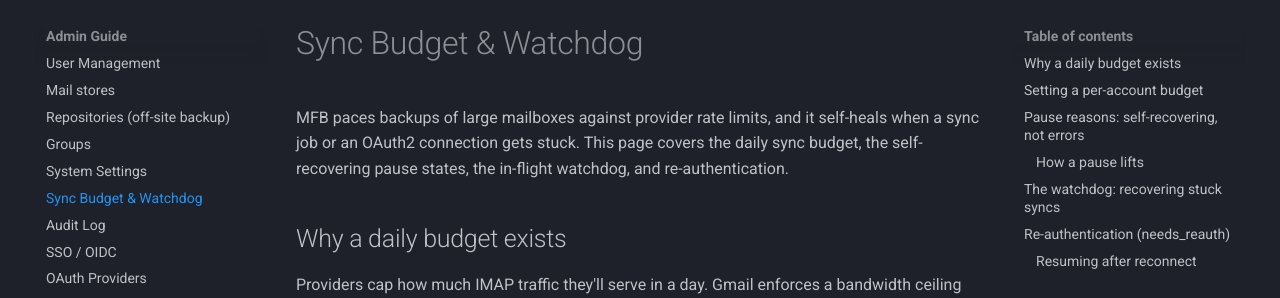
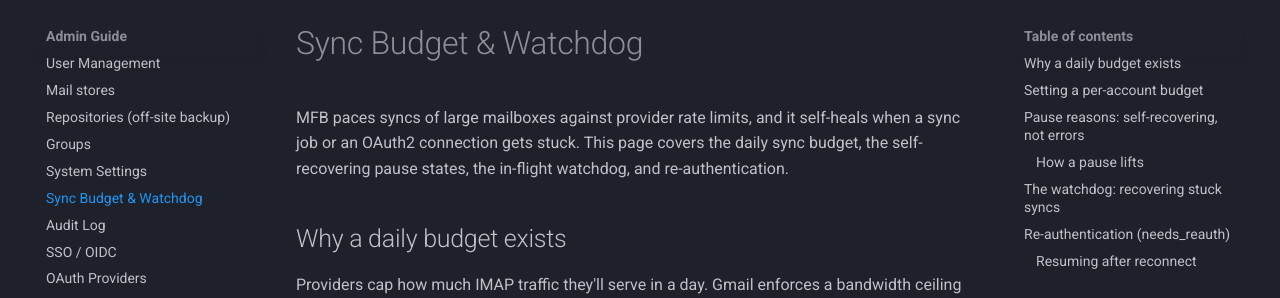
Before and after one commit to thekoma/mailfallback, an MkDocs documentation site: the page built from docs/src/admin-guide/sync-budget.md, in a window 1280 px wide and 900 px high. Shown: the part 123-421 px from the top of the window. Built offline with MkDocs 1.6.1 and Material for MkDocs 9.7.7, drawn with Linux system fonts in a browser that asks for light colours; comment, search, counter and statistics services are not loaded; some of the changed text lies outside the part shown.

Commit message:
docs(admin-guide): fix sync-budget lexicon (local sync is 'sync', not 'backup')
Per LEXICON.md, bare "backup" and "back up" verbs apply only to off-site
Repository operations. Local mailbox syncing must use "sync" terminology.

Fixed:
- Line 3: "paces backups" → "paces syncs"
- Line 86: "resume backups" → "resume syncs"
- Line 96: "starts backing up again" → "starts syncing again"

Co-Authored-By: Claude Opus 4.8 <noreply@anthropic.com>

```diff
--- a/docs/src/admin-guide/sync-budget.md
+++ b/docs/src/admin-guide/sync-budget.md
@@ -1,6 +1,6 @@
 # Sync Budget & Watchdog
 
-MFB paces backups of large mailboxes against provider rate limits, and it self-heals when a sync job or an OAuth2 connection gets stuck. This page covers the daily sync budget, the self-recovering pause states, the in-flight watchdog, and re-authentication.
+MFB paces syncs of large mailboxes against provider rate limits, and it self-heals when a sync job or an OAuth2 connection gets stuck. This page covers the daily sync budget, the self-recovering pause states, the in-flight watchdog, and re-authentication.
 
 ## Why a daily budget exists
 
@@ -83,7 +83,7 @@ After either sweep closes a job, the account goes back to `idle` and:
 
 OAuth2 accounts (Gmail, Microsoft) refresh their access token automatically before each sync using the stored refresh token. Two outcomes distinguish a real sign-in problem from a transient one:
 
-- **Terminal failure** — the refresh token itself is invalid (missing/malformed credentials, or the provider returns `invalid_grant`, meaning the token was revoked or expired). MFB sets the account's sync state to `needs_reauth` and sends a `needs_reauth` notification ("Reconnect the account in MailFallBack to resume backups.").
+- **Terminal failure** — the refresh token itself is invalid (missing/malformed credentials, or the provider returns `invalid_grant`, meaning the token was revoked or expired). MFB sets the account's sync state to `needs_reauth` and sends a `needs_reauth` notification ("Reconnect the account in MailFallBack to resume syncs.").
 - **Non-terminal failure** — a network error or a provider 5xx during the refresh call. MFB treats this like any other sync error (`error` state) rather than demanding re-authentication, since retrying may simply work next time.
 
 A `needs_reauth` account is skipped by the scheduler's periodic path entirely (it won't retry a token that's known to be dead) and won't inherit a self-recovering pause.
```
Also changed, not shown: other parts of docs/src/admin-guide/sync-budget.md (+1 -1 lines).
